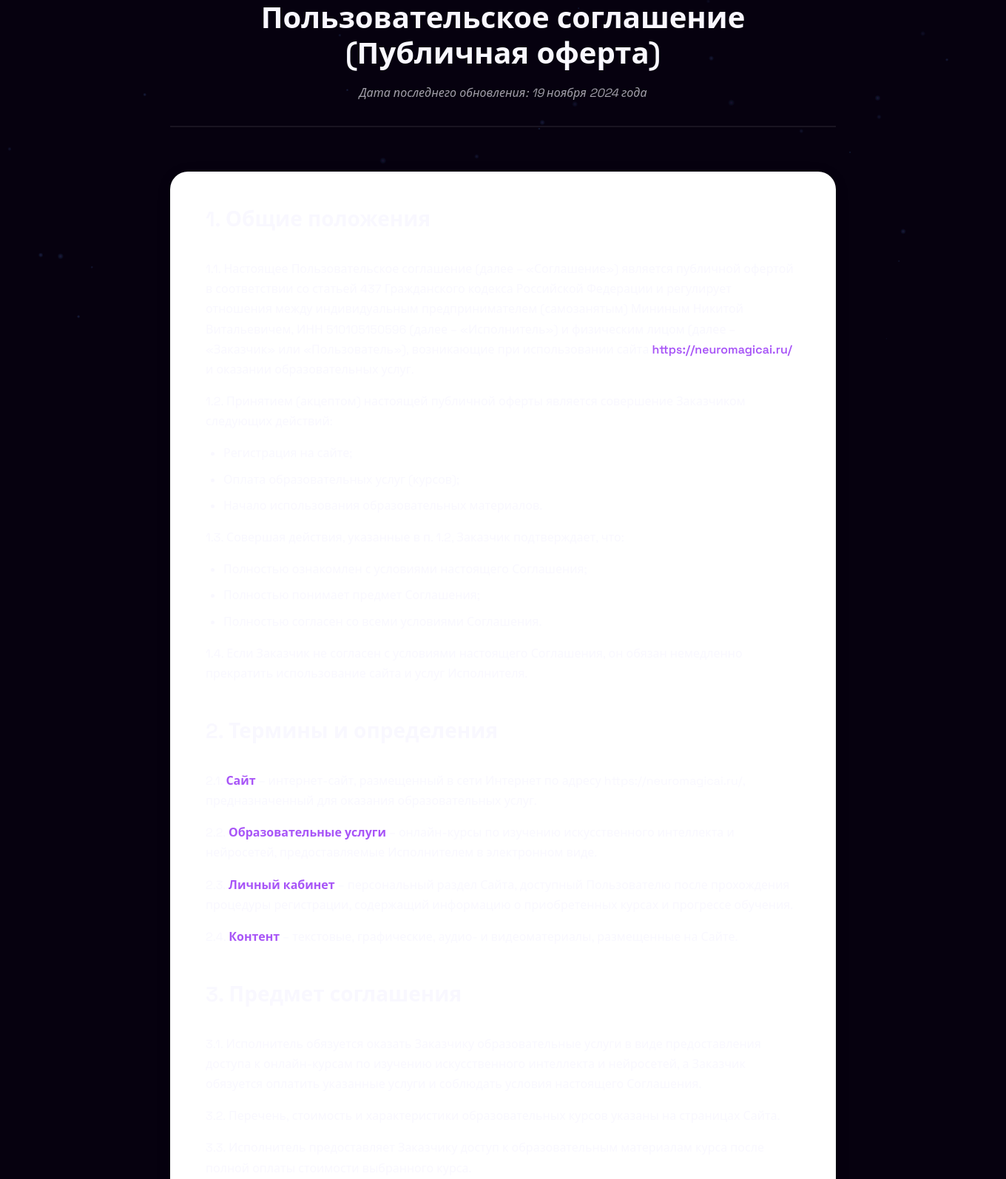
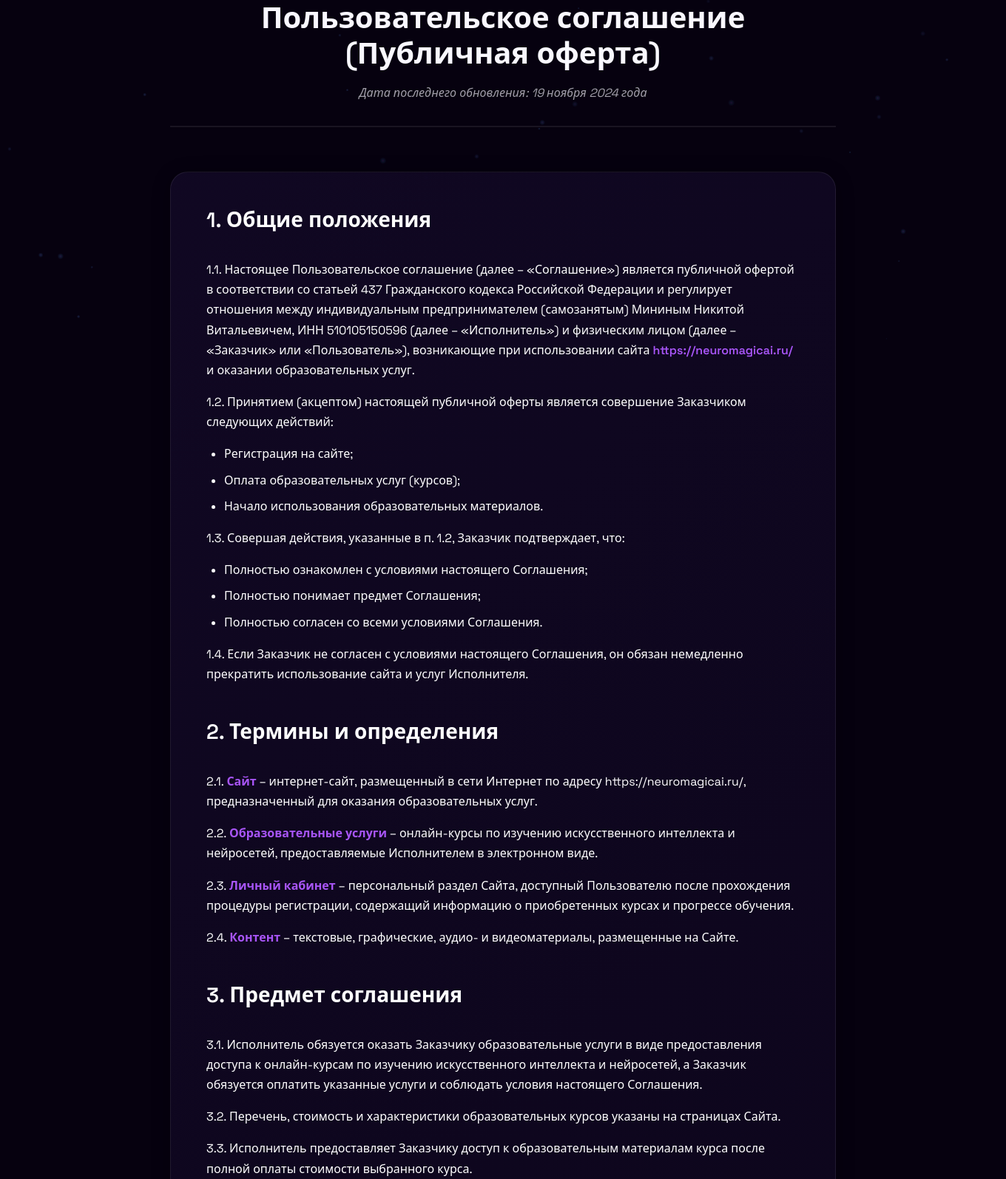
Before and after one commit to Starlight19973/magic_ai, a Python web app: template templates/terms.html in a window 1360 px wide. Shown: the part 251-1845 px from the top of the page at 74% size. Run offline with Jinja, Linux system fonts and the light colour scheme; the template is opened without the code that fills it, so the values that code supplies are empty; some web fonts are replaced.

Commit message:
Fix: change terms page background from white to dark gradient and text to white

```diff
--- a/templates/terms.html
+++ b/templates/terms.html
@@ -291,10 +291,11 @@
 }
 
 .legal-content {
-  background: #fff;
+  background: linear-gradient(135deg, rgba(17, 8, 36, 0.95), rgba(6, 1, 15, 0.95));
+  border: 1px solid var(--magic-border);
   border-radius: 24px;
   padding: 48px;
-  box-shadow: 0 4px 24px rgba(0, 0, 0, 0.06);
+  box-shadow: 0 4px 24px rgba(0, 0, 0, 0.3);
 }
 
 .legal-section {
@@ -308,7 +309,7 @@
 .legal-section h2 {
   font-size: 1.75rem;
   font-weight: 700;
-  color: var(--magic-text);
+  color: #ffffff;
   margin-bottom: 24px;
   padding-bottom: 12px;
   border-bottom: 2px solid rgba(var(--magic-primary-rgb), 0.2);
@@ -317,7 +318,7 @@
 .legal-section h3 {
   font-size: 1.25rem;
   font-weight: 600;
-  color: var(--magic-text);
+  color: #ffffff;
   margin-top: 24px;
   margin-bottom: 16px;
 }
@@ -325,7 +326,7 @@
 .legal-section p {
   font-size: 1rem;
   line-height: 1.7;
-  color: var(--magic-text);
+  color: #ffffff;
   margin-bottom: 16px;
 }
 
@@ -337,7 +338,7 @@
 .legal-section li {
   font-size: 1rem;
   line-height: 1.7;
-  color: var(--magic-text);
+  color: #ffffff;
   margin-bottom: 8px;
 }
 
@@ -366,6 +367,7 @@
 .requisites p {
   margin-bottom: 12px;
   font-size: 1.05rem;
+  color: #ffffff;
 }
 
 .legal-footer {
```
